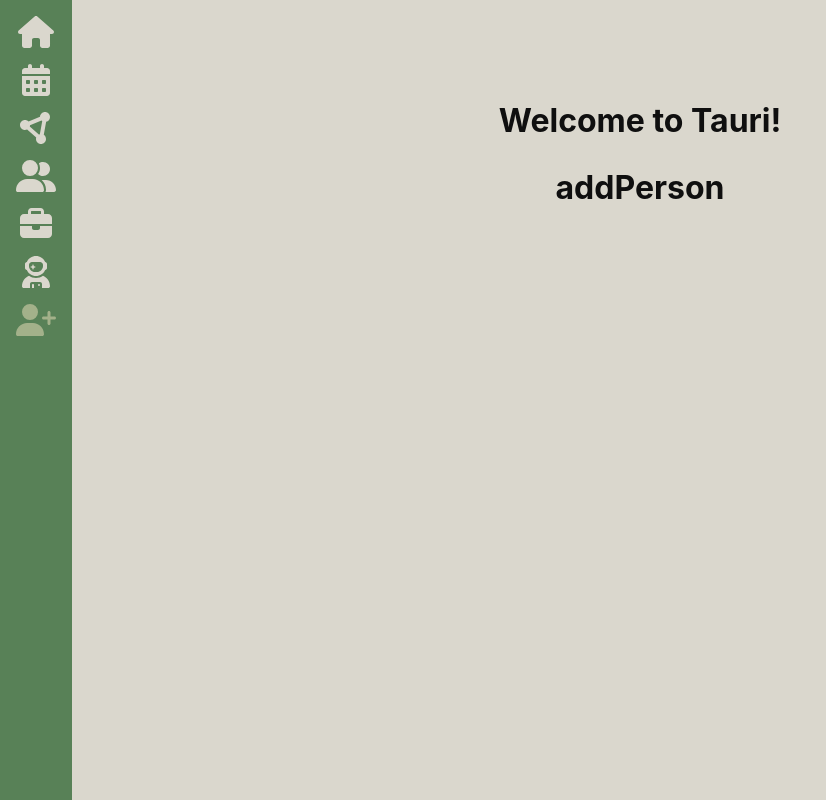
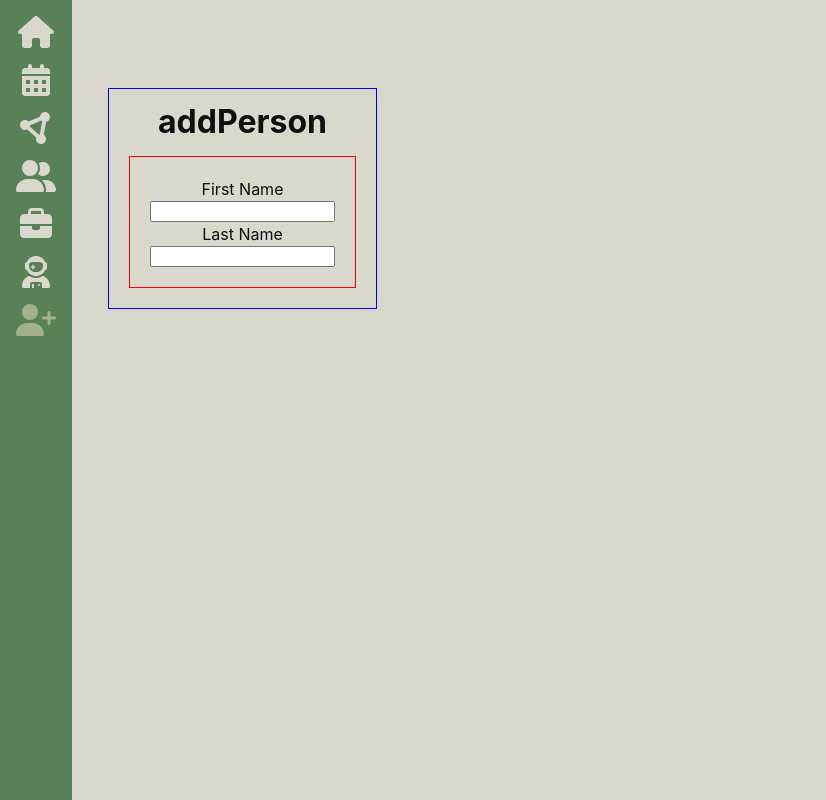
Before and after one commit to andywoodruff6/Networking_App, a Vue app: page /addPerson in a window 1280 px wide. Shown: the whole page, without its empty margins (0-826 px from the left). Built offline with nearby package versions, Linux system fonts and the light colour scheme.

Commit message:
#20 View Router implemented

```diff
--- a/src/App.vue
+++ b/src/App.vue
@@ -5,15 +5,11 @@
 </script>
 
 <template>
-  <Sidebar />
   <div class="container">
-    <h1>Welcome to Tauri!</h1>
-
+    <Sidebar />
     <router-view />
 
   </div>
 </template>
 
-<style scoped>
-
-</style>
+<style scoped></style>
--- a/src/pages/addPersonPage.vue
+++ b/src/pages/addPersonPage.vue
@@ -1,6 +1,14 @@
-<template>
-  <div>
-<h1>addPerson</h1>
+<template >
+  <div class="addPersonPage">
+    <h1>addPerson</h1>
+
+    <div class="input-block">
+      <label for="name">First Name</label>
+      <input type="text" id="first_name" />
+
+      <label for="name">Last Name</label>
+      <input type="text" id="last_name" />
+    </div>
   </div>
 </template>
 
@@ -11,5 +19,20 @@
 </script>
 
 <style scoped>
-/* Your style code here */
+.input-block {
+  display: flex;
+  flex-direction: column;
+  align-items: left;
+  max-width: 300px;
+  padding: 20px;
+  margin: 20px;
+
+  border: 1px solid red;
+}
+
+.addPersonPage {
+  border: 1px solid blue;
+  order: 2;
+  margin-left: 100px;
+}
 </style>
--- a/src/styles.css
+++ b/src/styles.css
@@ -26,7 +26,7 @@
 
   float: left;
   position: fixed;
-  z-index: 1;
+  /* z-index: 1; */
   top: 0;
   left: 0;
   bottom: 0;
@@ -39,7 +39,6 @@
 .active.icon-link {
   color: var(--light-green);
 }
-
 .icon-link {
   color: var(--tan);
   padding: 0.5em;
@@ -47,15 +46,12 @@
   justify-content: center;
   align-items: center;
 }
-
-
-
 .container {
   margin: 0;
   padding-top: 10vh;
   display: flex;
-  flex-direction: column;
-  justify-content: center;
+  flex-direction: row;
+  justify-content: flex-start;
   text-align: center;
 }
 
```
